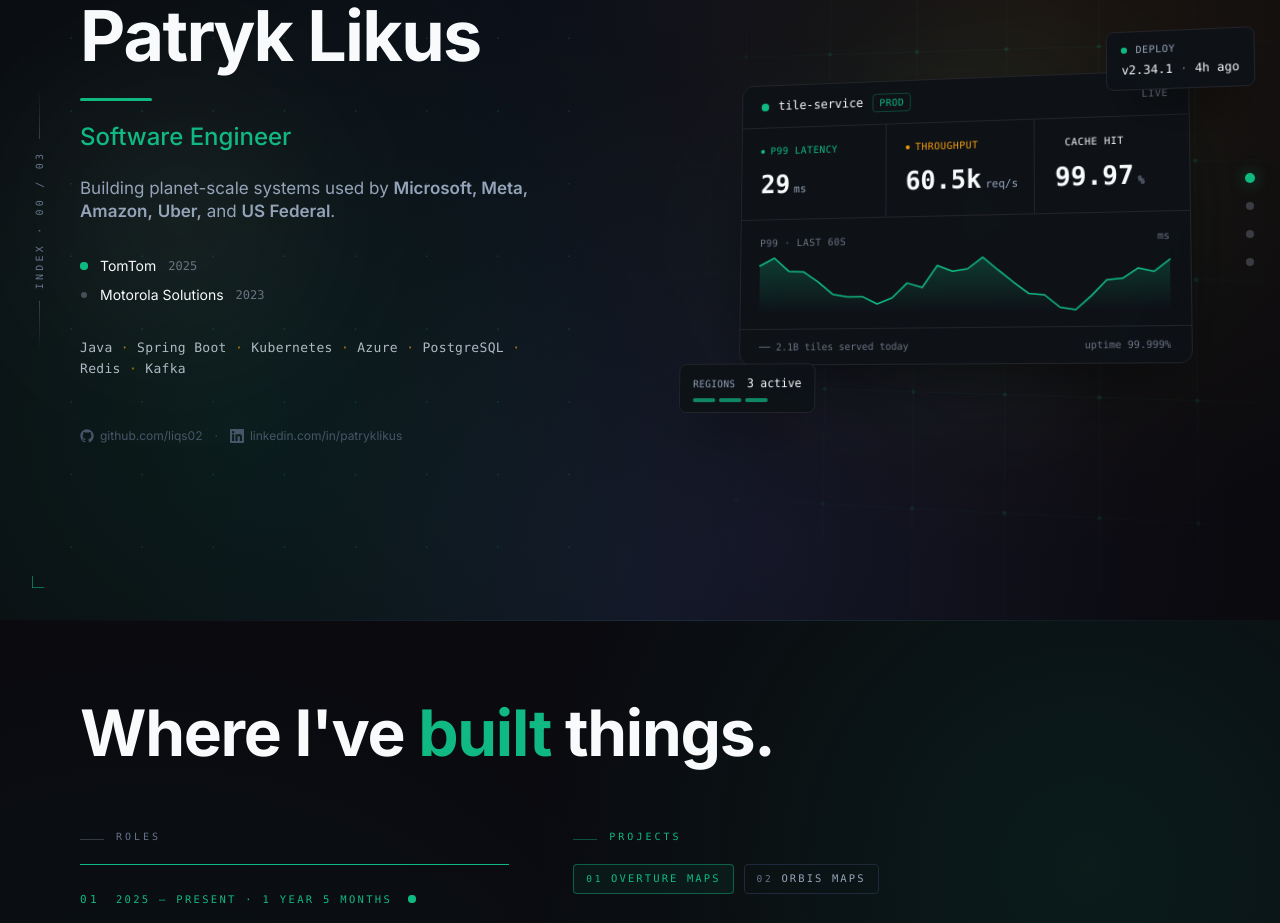
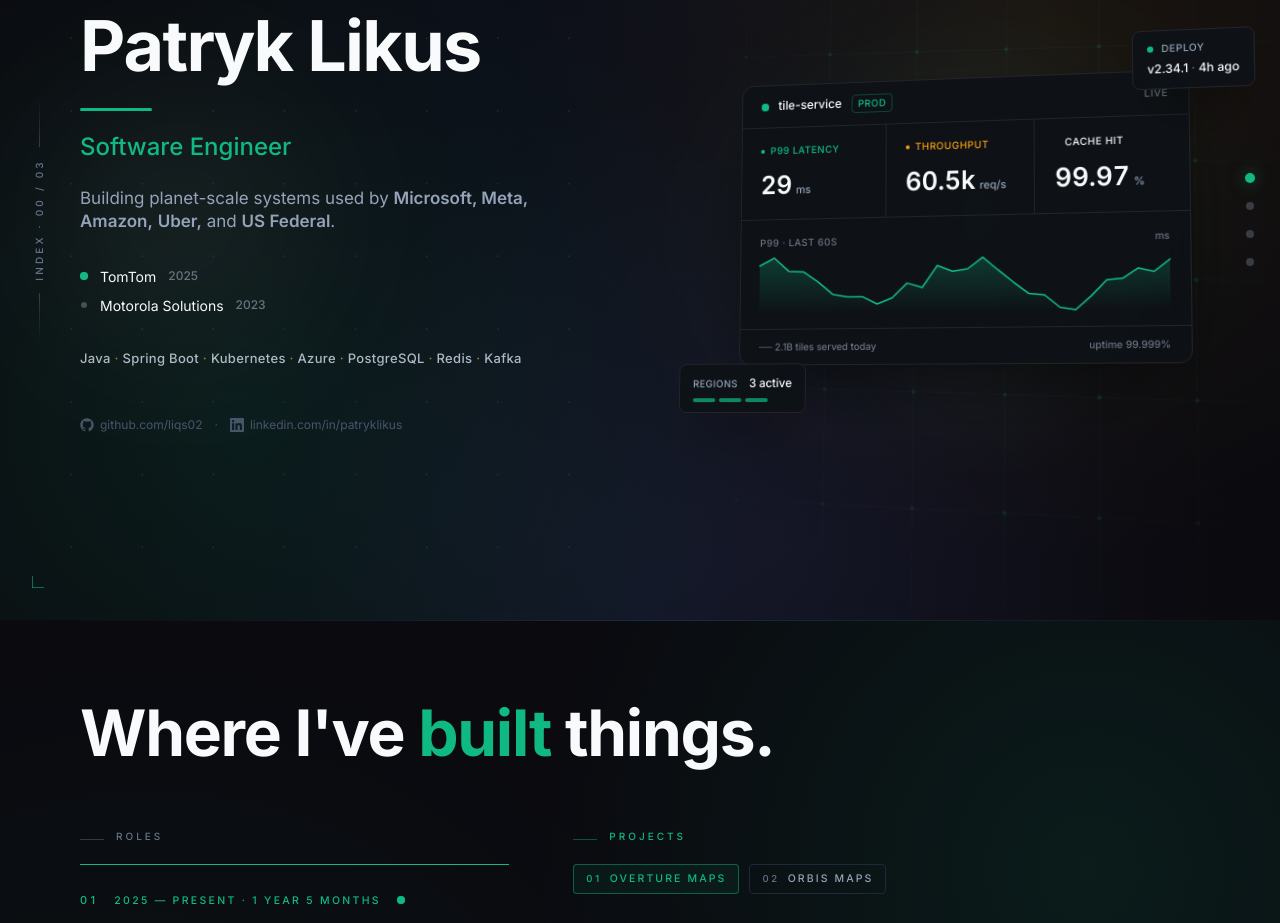
Before and after one commit to liqs02/patryklikus, a React (Vite) app: page / in a window 1280 px wide. Shown: the part 180-1103 px from the top of the page. Built offline with nearby package versions, Linux system fonts and the light colour scheme.

Commit message:
Replace mono labels with Inter medium

```diff
--- a/src/sections/Beyond/Mobile.tsx
+++ b/src/sections/Beyond/Mobile.tsx
@@ -48,7 +48,7 @@
                   style={{ backgroundColor: t.accent }}
                 />
                 <p
-                  className="font-mono text-[10px] font-semibold tracking-[0.22em]"
+                  className="font-medium text-[10px] font-semibold tracking-[0.22em]"
                   style={{ color: t.accent }}
                 >
                   {t.theme}
--- a/src/sections/Experience/FeaturePanel.tsx
+++ b/src/sections/Experience/FeaturePanel.tsx
@@ -29,7 +29,7 @@
     >
       <div className="flex items-baseline gap-3">
         <span aria-hidden className="h-px w-6 bg-[var(--color-accent)]/40" />
-        <p className="font-mono text-[10px] uppercase tracking-[0.3em] text-[var(--color-accent)]">
+        <p className="font-medium text-[10px] uppercase tracking-[0.3em] text-[var(--color-accent)]">
           Projects
         </p>
       </div>
@@ -60,7 +60,7 @@
               >
                 <span
                   className={
-                    "font-mono text-[9.5px] tracking-[0.28em] transition-colors duration-200 " +
+                    "font-medium text-[9.5px] tracking-[0.28em] transition-colors duration-200 " +
                     (isActive ? "text-[var(--color-accent)]" : "text-[#64748b]")
                   }
                 >
@@ -68,7 +68,7 @@
                 </span>
                 <span
                   className={
-                    "font-mono text-[10.5px] uppercase tracking-[0.2em] transition-colors duration-200 " +
+                    "font-medium text-[10.5px] uppercase tracking-[0.2em] transition-colors duration-200 " +
                     (isActive
                       ? "text-[var(--color-accent)]"
                       : "text-[#94a3b8] group-hover:text-[#e2e8f0]")
@@ -91,7 +91,7 @@
           transition={PROJECT_TRANSITION}
           className="relative mt-8"
         >
-          <p className="font-mono text-[10px] uppercase tracking-[0.32em] text-[#64748b]">
+          <p className="font-medium text-[10px] uppercase tracking-[0.32em] text-[#64748b]">
             {project.caption}
           </p>
 
@@ -122,7 +122,7 @@
             <div className="mt-8 border-t border-[#1e293b] pt-5">
               <div className="flex items-baseline gap-3">
                 <span aria-hidden className="h-px w-6 bg-[var(--color-accent)]/40" />
-                <p className="font-mono text-[10px] uppercase tracking-[0.3em] text-[var(--color-accent)]">
+                <p className="font-medium text-[10px] uppercase tracking-[0.3em] text-[var(--color-accent)]">
                   Used by
                 </p>
               </div>
--- a/src/sections/Experience/RolesIndex.tsx
+++ b/src/sections/Experience/RolesIndex.tsx
@@ -61,7 +61,7 @@
       <div className="flex items-baseline gap-4">
         <span
           className={
-            "font-mono text-[11px] tracking-[0.3em] transition-colors duration-300 " +
+            "font-medium text-[11px] tracking-[0.3em] transition-colors duration-300 " +
             (isActive ? "text-[var(--color-accent)]" : "text-[#64748b]")
           }
         >
@@ -69,7 +69,7 @@
         </span>
         <span
           className={
-            "font-mono text-[10.5px] uppercase tracking-[0.22em] transition-colors duration-300 " +
+            "font-medium text-[10.5px] uppercase tracking-[0.22em] transition-colors duration-300 " +
             (isActive ? "text-[var(--color-accent)]" : "text-[#94a3b8]/85")
           }
         >
@@ -123,7 +123,7 @@
         className="flex items-baseline gap-3"
       >
         <span aria-hidden className="h-px w-6 bg-[#94a3b8]/30" />
-        <p className="font-mono text-[10px] uppercase tracking-[0.3em] text-[#64748b]">
+        <p className="font-medium text-[10px] uppercase tracking-[0.3em] text-[#64748b]">
           Roles
         </p>
       </motion.div>
@@ -148,7 +148,7 @@
             aria-hidden
             className="h-2 w-2 rotate-45 border border-[var(--color-accent)]/60"
           />
-          <span className="font-mono text-[10px] uppercase tracking-[0.22em] leading-[1.7] text-[#94a3b8]/80">
+          <span className="font-medium text-[10px] uppercase tracking-[0.22em] leading-[1.7] text-[#94a3b8]/80">
             {EDUCATION.line1}
             <br />
             {EDUCATION.line2}
--- a/src/sections/Hero/LeftPanel.tsx
+++ b/src/sections/Hero/LeftPanel.tsx
@@ -128,7 +128,7 @@
                 )}
               </span>
               <span className="text-[var(--color-text)]">{job.title}</span>
-              <span className="font-mono text-[12px] text-[var(--color-subtle)]">
+              <span className="font-medium text-[12px] text-[var(--color-subtle)]">
                 {job.year}
               </span>
             </li>
@@ -137,7 +137,7 @@
 
         <motion.p
           {...slideIn(0.96)}
-          className="mt-8 font-mono text-[13px] leading-relaxed tracking-wide text-[#cbd5e1]/85"
+          className="mt-8 font-medium text-[13px] leading-relaxed tracking-wide text-[#cbd5e1]/85"
         >
           {SKILLS_DESKTOP.map((s, i) => (
             <span key={s}>
@@ -221,7 +221,7 @@
       >
         <span className="h-12 w-px bg-gradient-to-b from-transparent to-[#94a3b8]/30" />
         <span
-          className="font-mono text-[10px] uppercase tracking-[0.32em] text-[#64748b]"
+          className="font-medium text-[10px] uppercase tracking-[0.32em] text-[#64748b]"
           style={{ writingMode: "vertical-rl", transform: "rotate(180deg)" }}
         >
           Index · 00 / 03
--- a/src/sections/Hero/RightPanel.tsx
+++ b/src/sections/Hero/RightPanel.tsx
@@ -133,11 +133,11 @@
                 <span className="absolute inline-flex h-full w-full animate-ping rounded-full bg-[var(--color-accent)] opacity-60" />
                 <span className="relative inline-flex h-1.5 w-1.5 rounded-full bg-[var(--color-accent)]" />
               </span>
-              <span className="font-mono text-[10px] uppercase tracking-wider text-[var(--color-muted)]">
+              <span className="font-medium text-[10px] uppercase tracking-wider text-[var(--color-muted)]">
                 deploy
               </span>
             </div>
-            <div className="mt-1 font-mono text-[12px] text-[var(--color-text)]">
+            <div className="mt-1 font-medium text-[12px] text-[var(--color-text)]">
               v2.34.1 <span className="text-[var(--color-subtle)]">·</span> 4h
               ago
             </div>
@@ -151,10 +151,10 @@
             style={{ transform: "translateZ(60px)" }}
           >
             <div className="flex items-center gap-3">
-              <span className="font-mono text-[10px] uppercase tracking-wider text-[var(--color-muted)]">
+              <span className="font-medium text-[10px] uppercase tracking-wider text-[var(--color-muted)]">
                 regions
               </span>
-              <span className="font-mono text-[12px] text-[var(--color-text)]">
+              <span className="font-medium text-[12px] text-[var(--color-text)]">
                 3 active
               </span>
             </div>
@@ -190,14 +190,14 @@
             <span className="absolute inline-flex h-full w-full animate-ping rounded-full bg-[var(--color-accent)] opacity-60" />
             <span className="relative inline-flex h-2 w-2 rounded-full bg-[var(--color-accent)]" />
           </span>
-          <span className="font-mono text-[12.5px] text-[var(--color-text)]">
+          <span className="font-medium text-[12.5px] text-[var(--color-text)]">
             {DASHBOARD.service}
           </span>
-          <span className="rounded border border-[var(--color-accent)]/30 px-1.5 py-px font-mono text-[10px] uppercase tracking-wider text-[var(--color-accent)]">
+          <span className="rounded border border-[var(--color-accent)]/30 px-1.5 py-px font-medium text-[10px] uppercase tracking-wider text-[var(--color-accent)]">
             {DASHBOARD.env}
           </span>
         </div>
-        <span className="font-mono text-[10px] uppercase tracking-wider text-[var(--color-subtle)]">
+        <span className="font-medium text-[10px] uppercase tracking-wider text-[var(--color-subtle)]">
           {DASHBOARD.status}
         </span>
       </header>
@@ -233,10 +233,10 @@
         className="border-t border-[var(--color-border)] px-5 py-4"
       >
         <div className="flex items-baseline justify-between">
-          <span className="font-mono text-[10px] uppercase tracking-wider text-[var(--color-subtle)]">
+          <span className="font-medium text-[10px] uppercase tracking-wider text-[var(--color-subtle)]">
             p99 · last 60s
           </span>
-          <span className="font-mono text-[10px] text-[var(--color-subtle)]">
+          <span className="font-medium text-[10px] text-[var(--color-subtle)]">
             ms
           </span>
         </div>
@@ -282,10 +282,10 @@
         transition={{ duration: 0.5, delay: 0.85 }}
         className="flex items-center justify-between border-t border-[var(--color-border)] px-5 py-2.5"
       >
-        <span className="font-mono text-[10px] text-[var(--color-subtle)]">
+        <span className="font-medium text-[10px] text-[var(--color-subtle)]">
           {DASHBOARD.footerLeft}
         </span>
-        <span className="font-mono text-[10px] text-[var(--color-subtle)]">
+        <span className="font-medium text-[10px] text-[var(--color-subtle)]">
           {DASHBOARD.footerRight}
         </span>
       </motion.footer>
@@ -314,7 +314,7 @@
       className="px-5 py-4"
     >
       <div
-        className="flex items-center gap-1.5 font-mono text-[10px] uppercase tracking-wider"
+        className="flex items-center gap-1.5 font-medium text-[10px] uppercase tracking-wider"
         style={{ color: accent }}
       >
         <span
@@ -324,10 +324,10 @@
         {label}
       </div>
       <div className="mt-2 flex items-baseline gap-1">
-        <span className="font-mono text-[26px] font-semibold tabular-nums text-[var(--color-text)]">
+        <span className="font-medium text-[26px] font-semibold tabular-nums text-[var(--color-text)]">
           {value}
         </span>
-        <span className="font-mono text-[11px] text-[var(--color-muted)]">
+        <span className="font-medium text-[11px] text-[var(--color-muted)]">
           {unit}
         </span>
       </div>
```
Also changed, not shown: src/sections/Experience/Mobile.tsx (+4 -4 lines), src/sections/Hero/Mobile.tsx (+13 -13 lines), src/sections/Research/Mobile.tsx (+5 -5 lines), src/sections/Research/index.tsx (+5 -5 lines).
